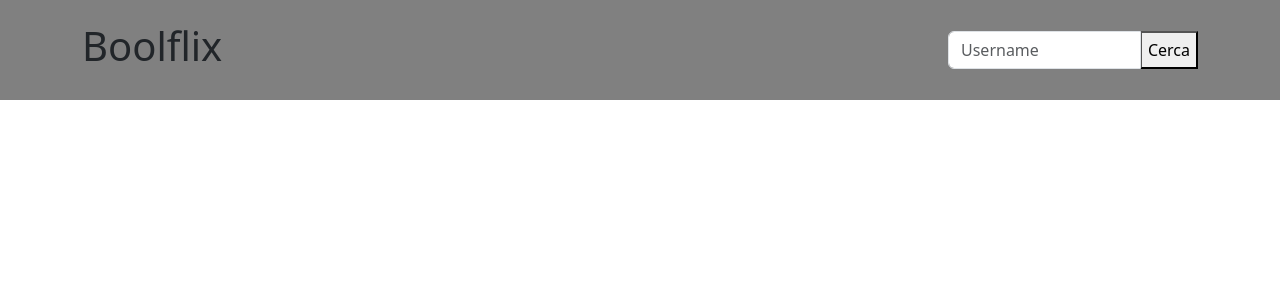
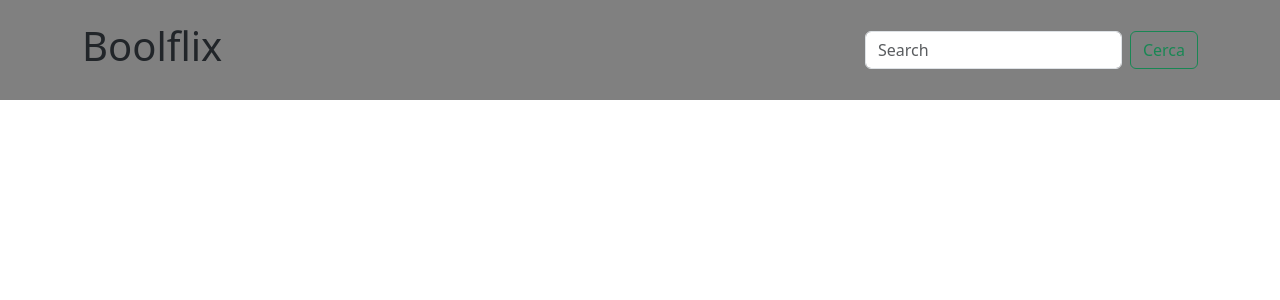
Before and after one commit to diruocco-aniellomarco/vite-boolflix, a Vue app: page / in a window 1280 px wide. Shown: the top 300 px of the page. Built offline with nearby package versions, Linux system fonts and the light colour scheme.

Commit message:
Search from AppHeader

```diff
--- a/src/App.vue
+++ b/src/App.vue
@@ -5,19 +5,54 @@ import { store } from "./data/store";
 import AppHeader from "./components/AppHeader.vue";
 import AppMain from "./components/AppMain.vue";
 
+const searchMovies =
+  "https://api.themoviedb.org/3/search/movie?api_key=34d7067604f99be5f00a7835b0bf3018&query=";
 export default {
   data() {
     return {
+      // metto qui lo store per poterlo stampare
       store,
-      movies: [],
     };
   },
   components: { AppHeader, AppMain },
+
+  methods: {
+    // movieSearchKey appunto per come lo chiamerò
+    fetchSearchMovie(movieSearchKey) {
+      axios.get(searchMovies + movieSearchKey).then((response) => {
+        // con map prendo solo le chiavi che mi servono
+        store.movies = response.data.results.map((movie) => {
+          const { id, title, original_title, original_language, vote_average } =
+            movie;
+
+          return {
+            id,
+            title,
+            original_title,
+            language: original_language,
+            vote: vote_average,
+          };
+        });
+        console.log(store.movies);
+      });
+    },
+  },
+  created() {
+    // this.fetchSearchMovie();
+  },
 };
 </script>
 
 <template>
-  <AppHeader />
+  <AppHeader @start-search="fetchSearchMovie" />
+  <ul>
+    <li v-for="movie in store.movies" :key="movie.id">
+      {{ movie.title }} <br />
+      {{ movie.original_title }} <br />
+      {{ movie.language }} <br />
+      {{ movie.vote }} <br />
+    </li>
+  </ul>
   <AppMain />
 </template>
 
--- a/src/components/AppHeader.vue
+++ b/src/components/AppHeader.vue
@@ -1,19 +1,34 @@
-<script></script>
+<script>
+export default {
+  data() {
+    return {
+      term: "",
+    };
+  },
+
+  emits: ["start-search"],
+};
+</script>
 
 <template>
   <section>
     <div class="header-container container">
       <h1>Boolflix</h1>
       <div class="d-flex align-items-center">
-        <div class="input-group">
+        <form
+          @submit.prevent="$emit('start-search', term)"
+          class="d-flex"
+          role="search"
+        >
           <input
-            type="text"
-            class="form-control"
-            placeholder="Username"
-            aria-label="Username"
+            v-model="term"
+            class="form-control me-2"
+            type="search"
+            placeholder="Search"
+            aria-label="Search"
           />
-          <button>Cerca</button>
-        </div>
+          <button class="btn btn-outline-success" type="submit">Cerca</button>
+        </form>
       </div>
     </div>
   </section>
@@ -28,10 +43,6 @@ section {
     display: flex;
     justify-content: space-between;
     align-items: center;
-
-    .input-group {
-      width: 250px;
-    }
   }
 }
 </style>
```
Also changed, not shown: src/main.js (+6 -1 lines), 1 other file (tests, documents, lock files or other folders).
